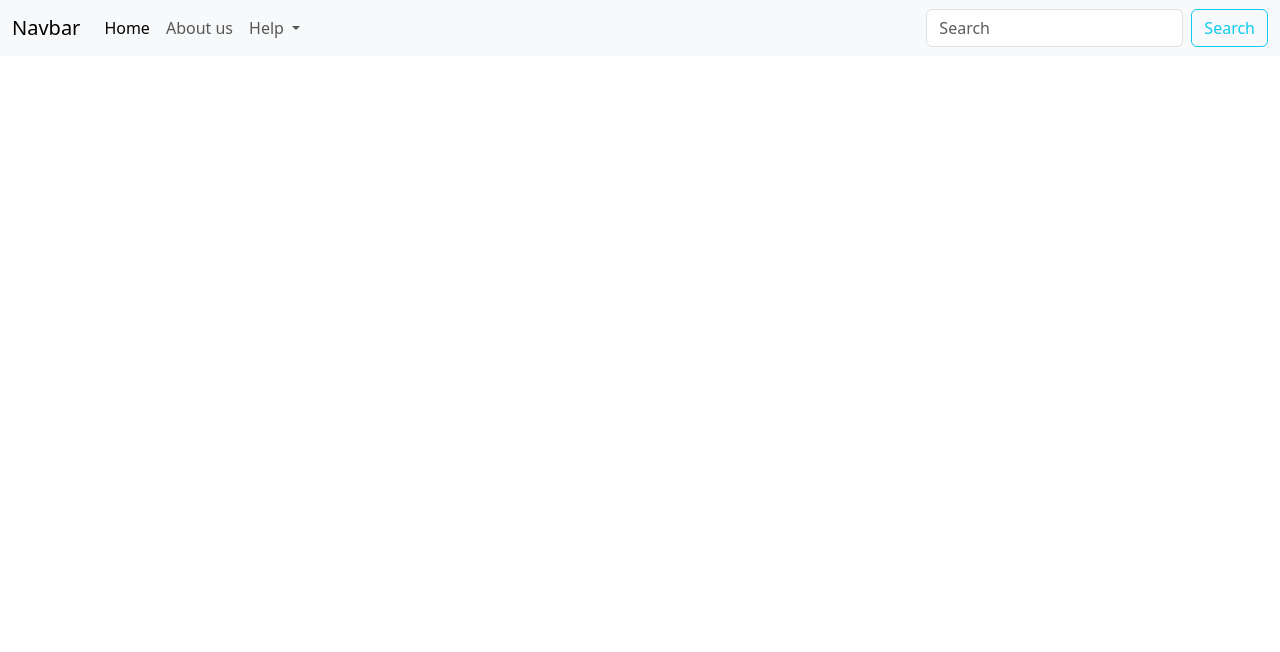
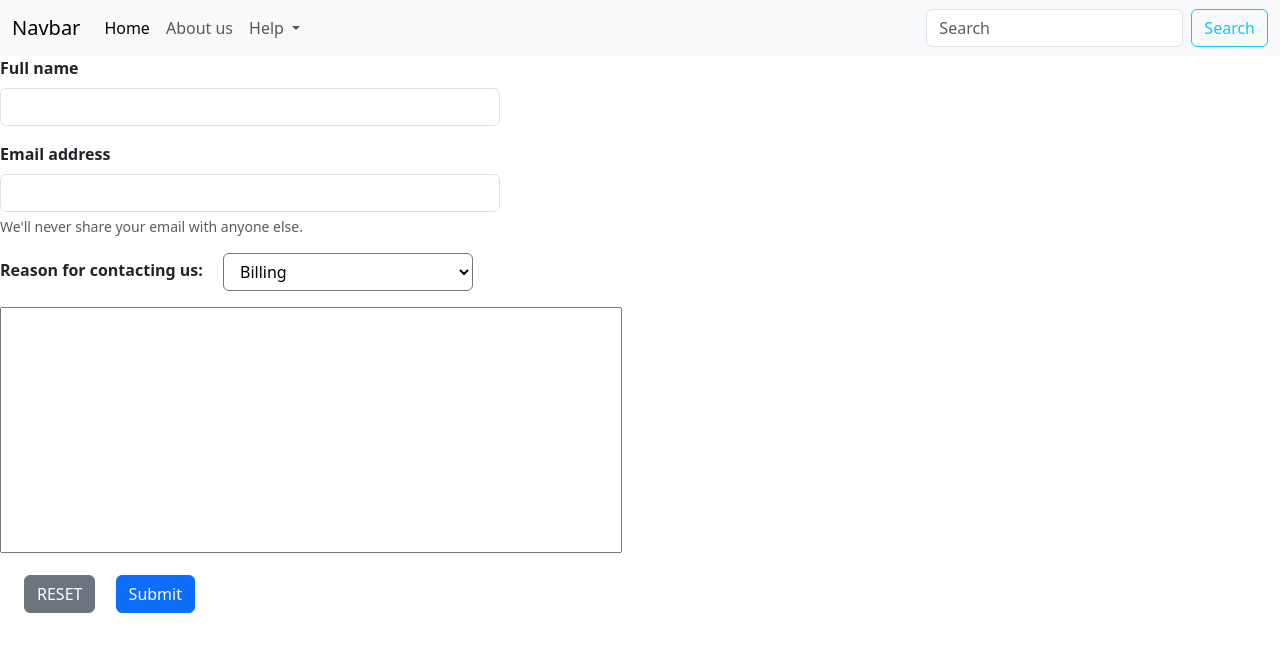
Before and after one commit to Meelenych/bootstrap_ibm, a plain HTML site: page Customer_Support_form/customer_from.html in a window 1280 px wide. Drawn offline with nearby package versions, Linux system fonts and the light colour scheme.

Commit message:
bootstrap form

```diff
--- a/Customer_Support_form/customer_from.html
+++ b/Customer_Support_form/customer_from.html
@@ -45,6 +45,38 @@
     </div>
   </nav>
 
+  <form>
+    <div class="mb-3">
+      <label for="name" class="form-label"><b>Full name</b></label>
+      <input type="text" class="form-control" id="name" style="width: 500px;"></p>
+    </div>
+    <div class="mb-3">
+      <label for="exampleInputEmail1" class="form-label"><b>Email address</b></label>
+      <input type="email" class="form-control" id="exampleInputEmail1" aria-describedby="emailHelp"
+        style="width: 500px;">
+      <div id="emailHelp" class="form-text">We'll never share your email with anyone else.</div>
+    </div>
+    <div class="mb-3">
+      <label for="name" class="form-label"><b>Reason for contacting us:</b></label>
+      <select id="cars" class="btn btn-secondary dropdown-toggle ms-3"
+        style="background-color: rgb(255, 255, 255);color: black; text-align: center; width: 250px;">
+        <option value="billing" selected style=" text-align: left;">Billing</option>
+        <option value="techsupport" style=" text-align: left;">Technical Support</option>
+        <option value="feedback" style=" text-align: left;">Complaints and Feedback</option>
+      </select>
+    </div>
+    <div class="mb-3">
+      <div class="mb-3">
+        <textarea name="message" id="message" cols="65" rows="10" style="resize: none;"></textarea>
+      </div>
+      </p>
+    </div>
+    <div class="mb-3 form-check">
+      <button type="reset" class="btn btn-secondary me-3">RESET</button>
+      <button type="submit" class="btn btn-primary">Submit</button>
+    </div>
+  </form>
+
 </body>
 
 </html>
```
